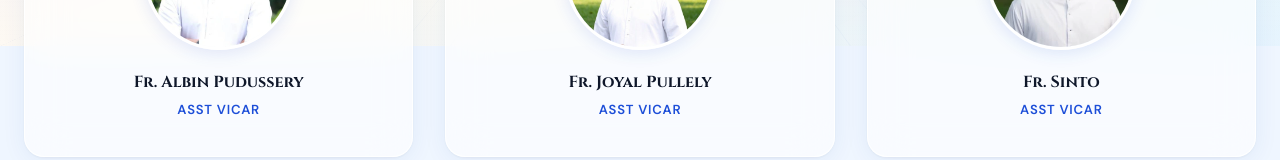
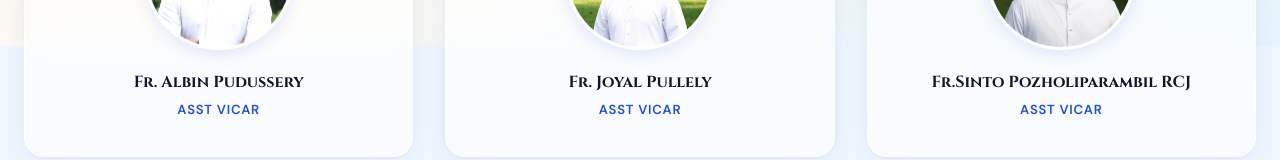
Before and after one commit to christojestine/design-church-website, a React (Vite) app: page /parish-team in a window 1280 px wide. Shown: the part 754-914 px from the top of the page. Built offline with nearby package versions, Linux system fonts and the light colour scheme.

Commit message:
data update

```diff
--- a/src/app/pages/ParishTeam/Parish.Data.ts
+++ b/src/app/pages/ParishTeam/Parish.Data.ts
@@ -45,7 +45,7 @@
       currentposition: "Asst. Vicar of St. Mary’s Forane Church Chalakudy",
     },
     {
-      name: "Fr. Sinto",
+      name: "Fr.Sinto Pozholiparambil RCJ",
       role: "Asst Vicar",
       color: "#fef3c7",
       photo: frSinto,
```
